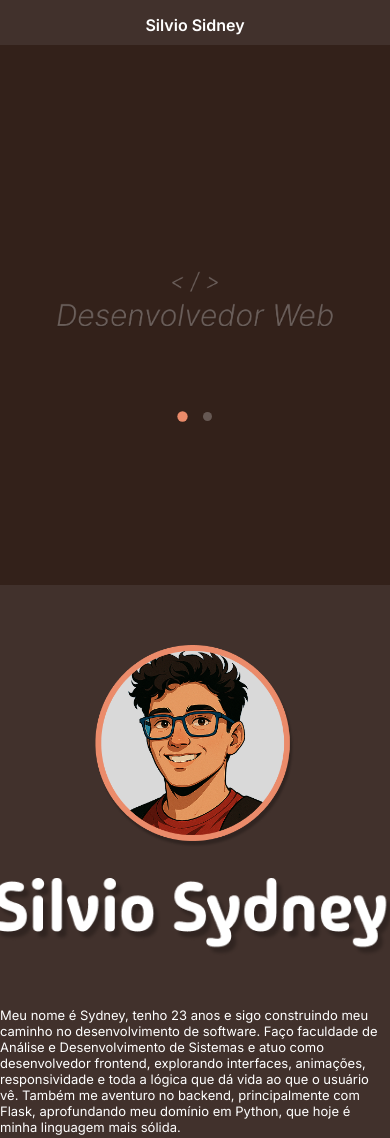
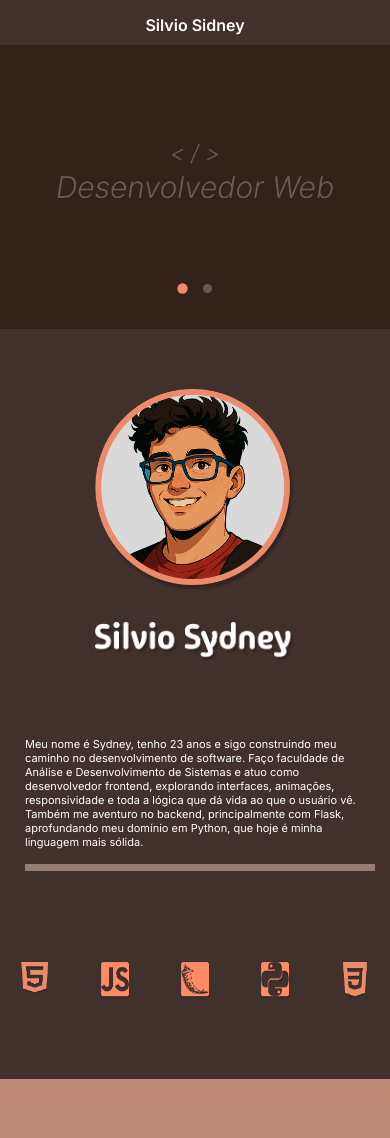
Before and after one commit to Silvineey/Portfolio, a plain HTML site: page index.html in a window 390 px wide. Shown: the top 1138 px of the page. Drawn offline with Linux system fonts and the light colour scheme; a web font is replaced by a local one.

Commit message:
ajustes
ajustes

```diff
--- a/codigo.js
+++ b/codigo.js
@@ -8,6 +8,7 @@ const form = document.getElementById("formulario").addEventListener("click", (e)
         const projetosdev=document.getElementById("projetosdev")
         const projetosdesign=document.getElementById("projetosdesign")
         const header=document.querySelector("header p")
+        const altura=document.getElementById("backgroundmain")
 
         if (id === "eric") {
             dev.classList.add("oculto")
@@ -16,6 +17,7 @@ const form = document.getElementById("formulario").addEventListener("click", (e)
                 design.style.display="flex"
                 projetosdesign.style.display="block"
                 header.innerHTML="Eric Guedes"
+                altura.style.height="950px"
             }, 200);
             setTimeout(() => {
                 design.classList.remove("oculto")
@@ -35,6 +37,7 @@ const form = document.getElementById("formulario").addEventListener("click", (e)
                 dev.style.display="flex"
                 projetosdev.style.display="block"
                 header.innerHTML="Silvio Sidney"
+                altura.style.height=""
             }, 200);
             setTimeout(() => {
                 dev.classList.remove("oculto")
--- a/design.css
+++ b/design.css
@@ -84,12 +84,13 @@ header p{
     width: 100vw;
     background-color: var(--cards);
     position: relative;
-    min-height: 1000px;
+    min-height: 750px;
     overflow: hidden;
 }
 
 /* Cada tela (dev/design) */
 .main{
+    z-index: 999;
     position: absolute;
     top: 0;
     left: 0;
@@ -205,12 +206,16 @@ header p{
     border-radius: 25px;
     box-shadow: 1px 1px 10px black;
 }
-
+.caixadesign{
+    height: 850px;
+}
 @media screen and (max-width:500px){
     header p{
         font-size: 16px;
     }
-
+    .conteiner{
+        margin: 2rem auto;
+    }
     .menubar{
         justify-content: center;
     }
@@ -222,7 +227,7 @@ header p{
         height: 9px;
     }
     .main p{
-        font-size: 13px;
+        font-size: 11px;
     }
     .sobre{
         display: flex;
@@ -238,7 +243,8 @@ header p{
         min-height: auto;
     }
     .nome img{
-        min-width: 150px;
+        width: 100px;
+        min-width: 200px;
         height: auto;
     }
     .nome{
@@ -250,21 +256,23 @@ header p{
         justify-content: center;
     }
     .descricao{
-        min-width: 100px;
+        padding: 25px;
+        min-width: 250px;
     }
     .linha{
-        min-width: 500px;
+        width: 100%;
+        min-width: 350px;
     }
     .habilidades{
         display: none;
     }
     .icons{
-        margin-top: 90px;
+        margin-top: 50px;
         gap: 50px;
         flex-wrap: wrap;
     }
     .icons img{
-        width: 50px;
+        width: 30px;
         height: auto;
     }
     .main p{
```
Also changed, not shown: index.html (+1 -1 lines).
